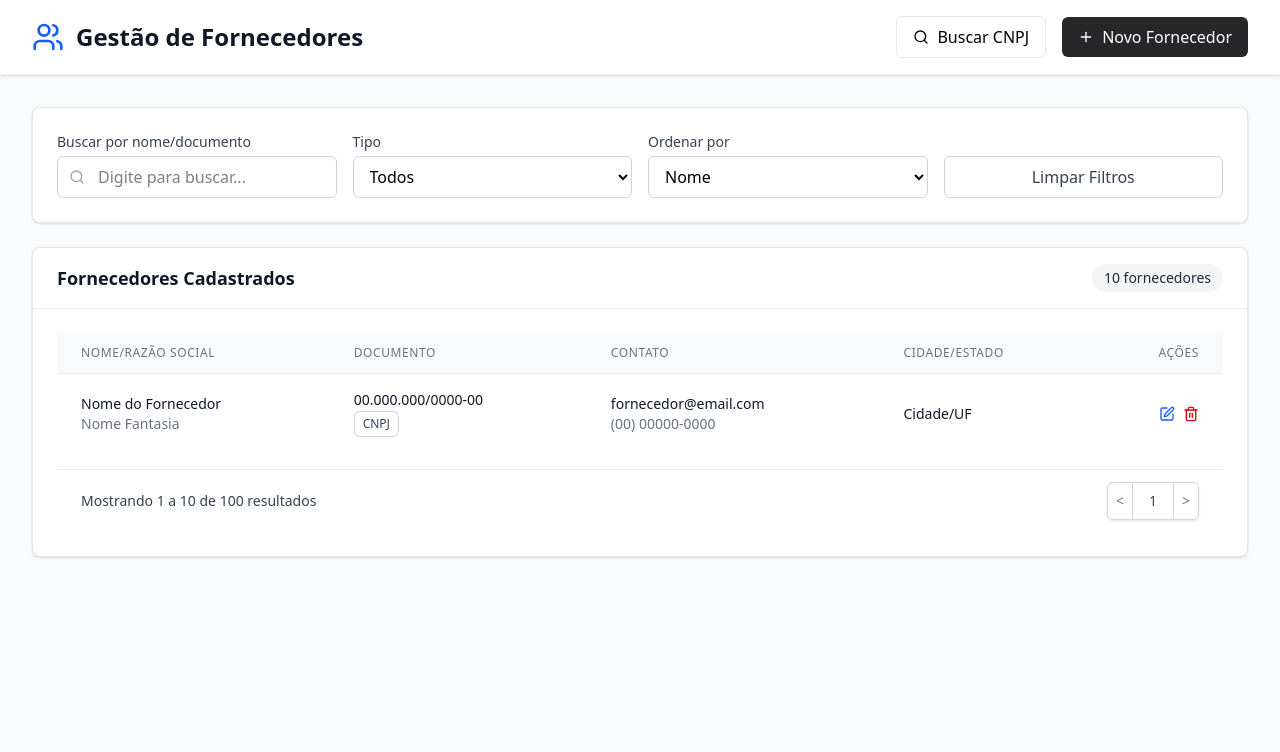
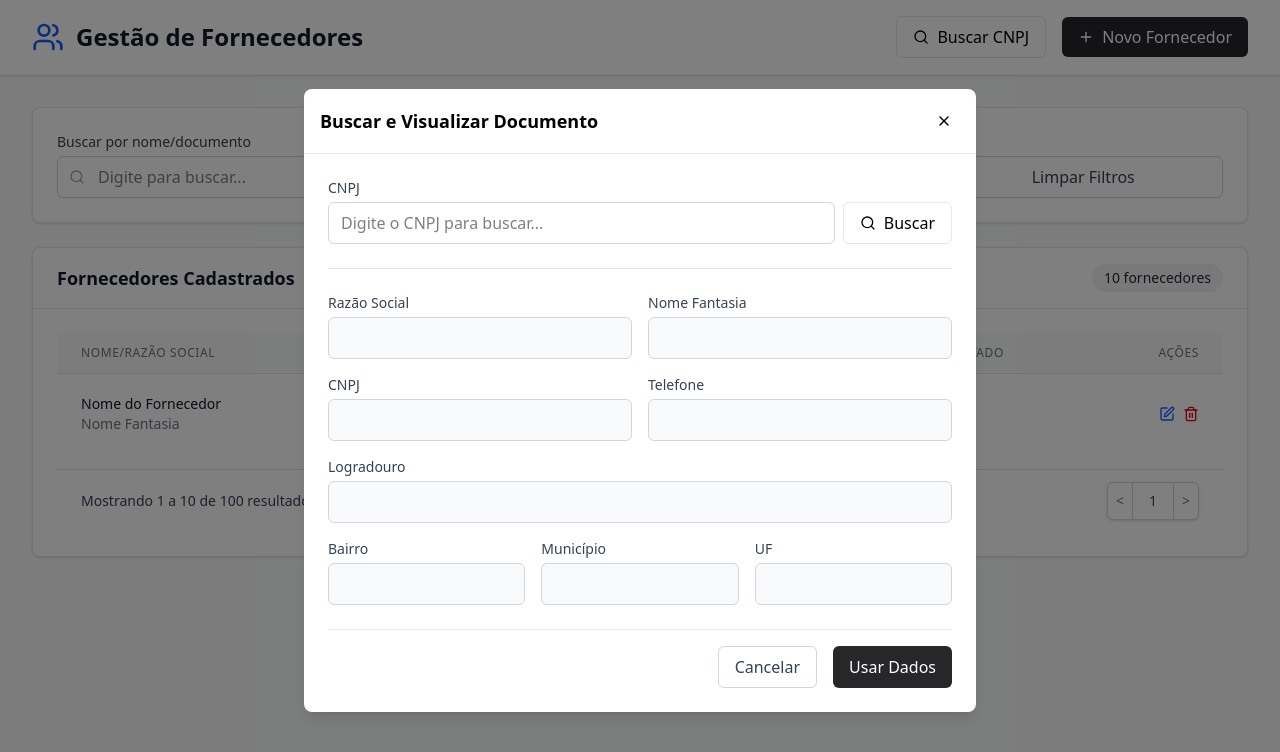
Before and after one commit to belloLucas/teste-desenvolvedor-php-fullstack, a Vue app in the folder frontend/: page / in a window 1280 px wide. Both pictures are taken after a click on the button "Buscar CNPJ". Shown: the top 752 px of the page. Built offline with nearby package versions, Linux system fonts and the light colour scheme.

Commit message:
feat: adding logic to open fetch cnpj modal

```diff
--- a/frontend/src/App.vue
+++ b/frontend/src/App.vue
@@ -3,10 +3,12 @@ import Header from "./components/Header.vue";
 import SupplierFilters from "./components/SupplierFilters.vue";
 import SupplierList from "./components/SupplierList.vue";
 import SupplierForm from "./components/SupplierForm.vue";
+import DocSearch from "./components/DocSearch.vue";
 
 import { ref } from "vue";
 
 const showForm = ref(false);
+const showDocSearch = ref(false);
 
 const openForm = () => {
   showForm.value = true;
@@ -15,11 +17,19 @@ const openForm = () => {
 const closeForm = () => {
   showForm.value = false;
 };
+
+const openDocSearch = () => {
+  showDocSearch.value = true;
+};
+
+const closeDocSearch = () => {
+  showDocSearch.value = false;
+};
 </script>
 
 <template>
   <main class="min-h-screen bg-gray-50">
-    <Header @open-form="openForm" />
+    <Header @open-form="openForm" @open-doc-search="openDocSearch" />
 
     <div class="max-w-7xl mx-auto px-4 sm:px-6 lg:px-8 py-8">
       <SupplierFilters />
@@ -35,6 +45,14 @@ const closeForm = () => {
         <SupplierForm @close-form="closeForm" />
       </div>
     </div>
+
+    <div
+      v-if="showDocSearch"
+      class="fixed inset-0 bg-black bg-black/50 z-40 flex justify-center items-center"
+      @click.self="closeDocSearch"
+    >
+      <DocSearch @close-doc-search="closeDocSearch" />
+    </div>
   </main>
 </template>
 
```
